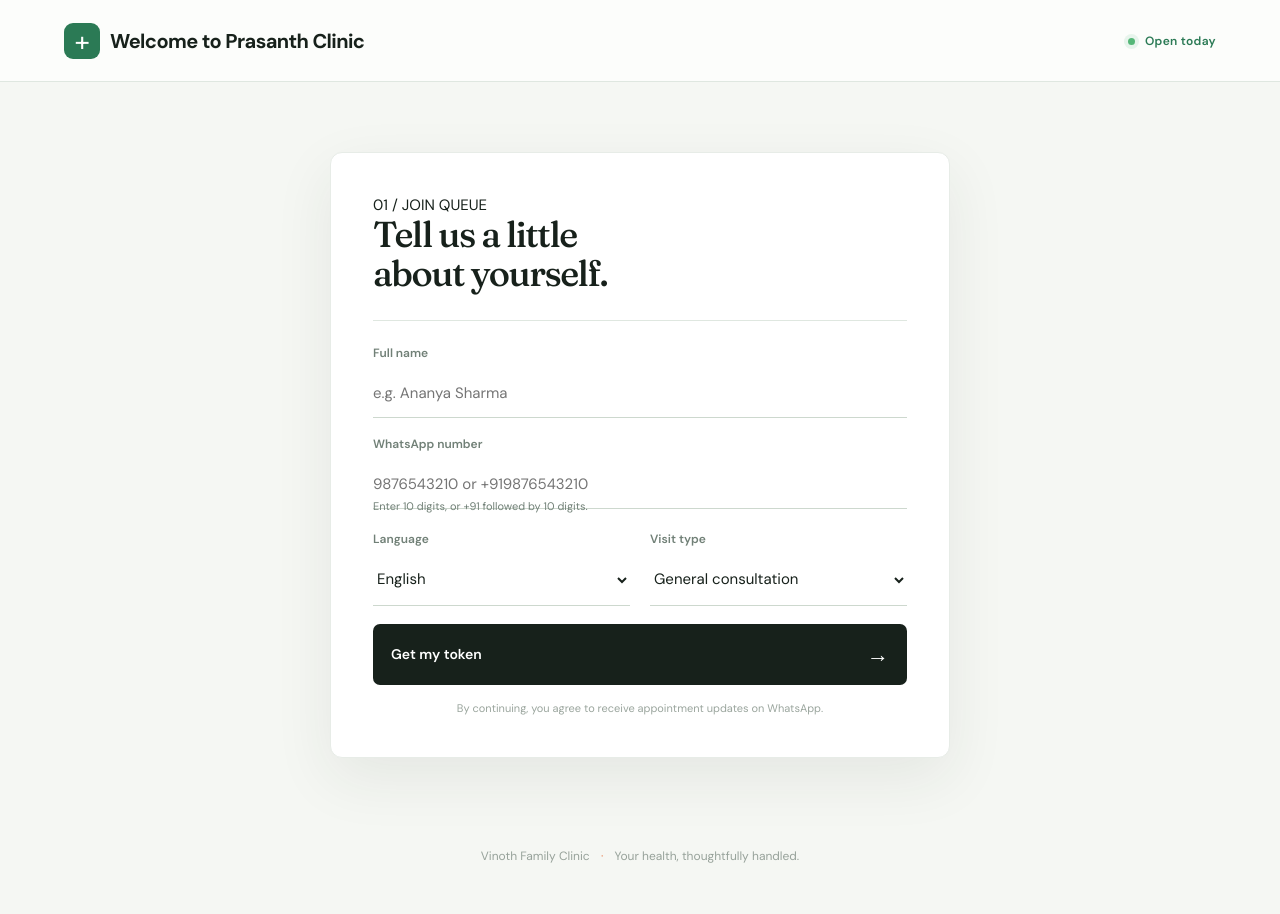
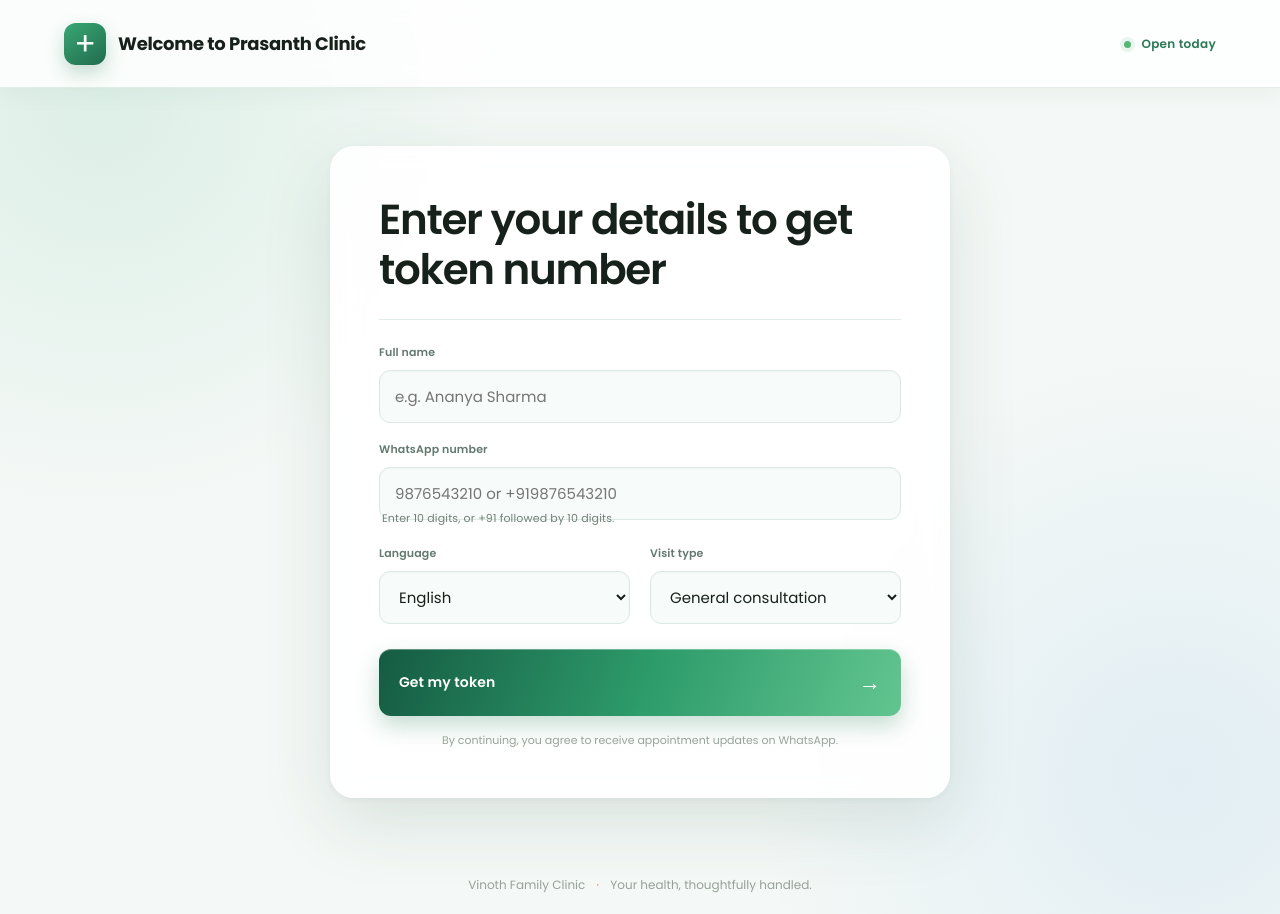
Before and after one commit to prasanthkumarnp73/hosting_free, a website: page frontend/index.html in a window 1280 px wide. Before the commit the page ends 884 px from the top, so only its background shows below. Drawn offline with Linux system fonts and the light colour scheme.

Commit message:
save changes

```diff
--- a/frontend/css/style.css
+++ b/frontend/css/style.css
@@ -1,4 +1,4 @@
-@import url('https://fonts.googleapis.com/css2?family=DM+Sans:wght@400;500;600;700&family=Fraunces:opsz,wght@9..144,500;9..144,600&display=swap');
+@import url('https://fonts.googleapis.com/css2?family=DM+Sans:wght@400;500;600;700&family=Fraunces:opsz,wght@9..144,500;9..144,600&family=Poppins:wght@400;500;600;700&display=swap');
 
 :root {
   --ink: #17211b;
@@ -166,3 +166,102 @@ td:first-child { color: var(--orange); font-weight: 700; }
   .pulse-ring { width: 80px; height: 80px; }
   .pulse-ring span { font-size: 28px; }
 }
+
+/* Patient registration refresh */
+.patient-page {
+  min-height: 100vh;
+  background:
+    radial-gradient(circle at 8% 12%, rgba(91, 190, 149, .15), transparent 28%),
+    radial-gradient(circle at 92% 85%, rgba(92, 165, 229, .12), transparent 30%),
+    #f4f8f6;
+  font-family: 'Poppins', sans-serif;
+}
+.patient-page .topbar {
+  height: 88px;
+  background: rgba(255, 255, 255, .82);
+  border-bottom-color: rgba(43, 122, 85, .12);
+  box-shadow: 0 5px 24px rgba(37, 83, 62, .05);
+  backdrop-filter: blur(12px);
+}
+.patient-page .brand { gap: 12px; font-family: 'Poppins', sans-serif; font-size: 18px; letter-spacing: -.3px; }
+.patient-page .brand-mark {
+  width: 42px;
+  height: 42px;
+  border-radius: 12px;
+  background: linear-gradient(145deg, #39a875, #216b4c);
+  box-shadow: 0 8px 18px rgba(43, 122, 85, .25);
+  font-size: 32px;
+  line-height: 1;
+}
+.patient-page .patient-shell { max-width: 760px; min-height: calc(100vh - 148px); padding: 58px 24px; }
+.patient-page .form-card {
+  padding: clamp(28px, 5vw, 48px);
+  border: 1px solid rgba(255, 255, 255, .9);
+  border-radius: 24px;
+  background: rgba(255, 255, 255, .9);
+  box-shadow: 0 24px 70px rgba(37, 83, 62, .13), 0 2px 8px rgba(37, 83, 62, .05);
+  backdrop-filter: blur(14px);
+}
+.patient-page .card-heading { padding-bottom: 25px; border-bottom-color: rgba(43, 122, 85, .14); }
+.patient-page .card-heading h2 {
+  max-width: 520px;
+  font-family: 'Poppins', sans-serif;
+  font-size: clamp(28px, 5vw, 42px);
+  font-weight: 600;
+  line-height: 1.18;
+  letter-spacing: -1.3px;
+}
+.patient-page label { color: #647970; font-family: 'Poppins', sans-serif; font-size: 11px; letter-spacing: .15px; }
+.patient-page input,
+.patient-page select {
+  margin-top: 9px;
+  padding: 14px 15px;
+  border: 1px solid #dce9e2;
+  border-radius: 11px;
+  background: rgba(247, 251, 249, .9);
+  box-shadow: inset 0 1px 2px rgba(28, 74, 52, .03);
+  font-family: 'Poppins', sans-serif;
+  transition: border-color .2s, box-shadow .2s, background .2s;
+}
+.patient-page input:focus,
+.patient-page select:focus {
+  border-color: #4aa778;
+  background: #fff;
+  box-shadow: 0 0 0 4px rgba(74, 167, 120, .12), 0 5px 16px rgba(43, 122, 85, .08);
+}
+.patient-page .primary-button {
+  position: relative;
+  overflow: hidden;
+  margin-top: 7px;
+  padding: 17px 20px;
+  border-radius: 12px;
+  background: linear-gradient(110deg, #155b43, #2e9c6b 52%, #62c590);
+  box-shadow: 0 10px 22px rgba(43, 122, 85, .26), inset 0 1px 0 rgba(255, 255, 255, .32);
+  font-family: 'Poppins', sans-serif;
+  letter-spacing: .1px;
+}
+.patient-page .primary-button::before {
+  position: absolute;
+  top: 0;
+  left: -45%;
+  width: 35%;
+  height: 100%;
+  background: rgba(255, 255, 255, .24);
+  content: '';
+  transform: skewX(-20deg);
+  transition: left .45s ease;
+}
+.patient-page .primary-button:hover { background: linear-gradient(110deg, #155b43, #2e9c6b 52%, #62c590); box-shadow: 0 13px 26px rgba(43, 122, 85, .32), inset 0 1px 0 rgba(255, 255, 255, .4); }
+.patient-page .primary-button:hover::before { left: 110%; }
+.patient-page .primary-button span { position: relative; }
+.patient-page .field-help { padding-left: 3px; }
+.patient-page footer { font-family: 'Poppins', sans-serif; }
+
+@media (max-width: 480px) {
+  .patient-page .topbar { height: 76px; padding: 0 18px; }
+  .patient-page .brand { font-size: 15px; }
+  .patient-page .brand-mark { width: 38px; height: 38px; font-size: 29px; }
+  .patient-page .patient-shell { padding: 34px 16px; }
+  .patient-page .form-card { padding: 26px 20px; border-radius: 18px; }
+  .patient-page .card-heading h2 { font-size: 28px; }
+}
--- a/frontend/index.html
+++ b/frontend/index.html
@@ -2,12 +2,12 @@
 <html lang="en">
 <head>
   <meta charset="UTF-8"><meta name="viewport" content="width=device-width, initial-scale=1.0">
-  <title>Welcome to Prasanth Clinic | Join the queue</title><link rel="stylesheet" href="/css/style.css">
+  <title>Welcome to Prasanth Clinic | Get your token</title><link rel="stylesheet" href="/css/style.css">
 </head>
 <body class="patient-page">
   <header class="topbar"><div class="brand"><span class="brand-mark">+</span><span>Welcome to Prasanth Clinic</span></div><span class="status-pill"><i></i> Open today</span></header>
   <main class="patient-shell">
-    <section class="form-card"><div class="card-heading"><span class="step-label">01 / JOIN QUEUE</span><h2>Tell us a little<br>about yourself.</h2></div>
+    <section class="form-card"><div class="card-heading"><h2>Enter your details to get token number</h2></div>
       <form id="registration-form"><label>Full name<input name="name" required placeholder="e.g. Ananya Sharma"></label><label>WhatsApp number<input id="phone-input" name="phone" type="tel" inputmode="numeric" autocomplete="tel" required minlength="10" maxlength="13" pattern="(?:[0-9]{10}|\+91[0-9]{10})" placeholder="9876543210 or +919876543210" aria-describedby="phone-help"><small id="phone-help" class="field-help">Enter 10 digits, or +91 followed by 10 digits.</small></label><div class="form-row"><label>Language<select name="language"><option value="en">English</option><option value="ta">தமிழ்</option></select></label><label>Visit type<select name="notes"><option value="General consultation">General consultation</option><option value="Follow-up visit">Follow-up visit</option><option value="Other">Other</option></select></label></div><button class="primary-button" type="submit">Get my token <span>→</span></button><p class="form-note">By continuing, you agree to receive appointment updates on WhatsApp.</p></form>
       <div id="confirmation" class="confirmation hidden"><span class="checkmark">✓</span><p class="eyebrow">YOU'RE IN THE QUEUE</p><h2>Your token is <strong id="token-number"></strong></h2><p>Keep this page open. We’ll message <span id="confirmed-phone"></span> when your turn is near.</p><div class="patient-summary"><div><span>Patient</span><strong id="confirmed-name"></strong></div><div><span>WhatsApp number</span><strong id="confirmed-number"></strong></div><div><span>Visit</span><strong id="confirmed-visit"></strong></div><div><span>Language</span><strong id="confirmed-language"></strong></div></div><a class="text-link" href="/">Register another patient →</a></div>
     </section>
```
